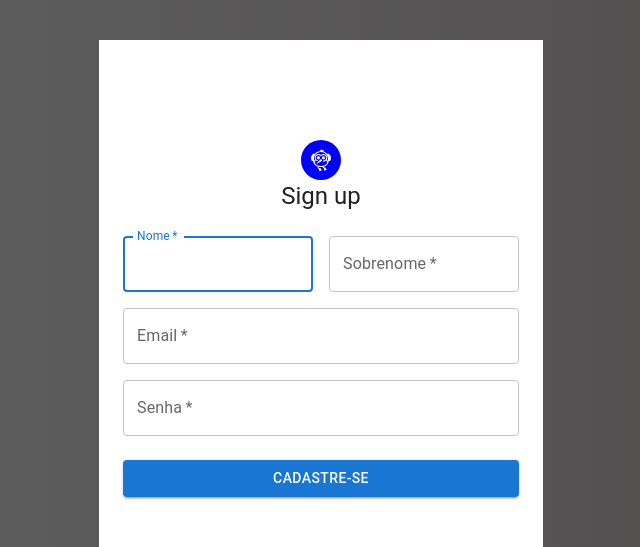
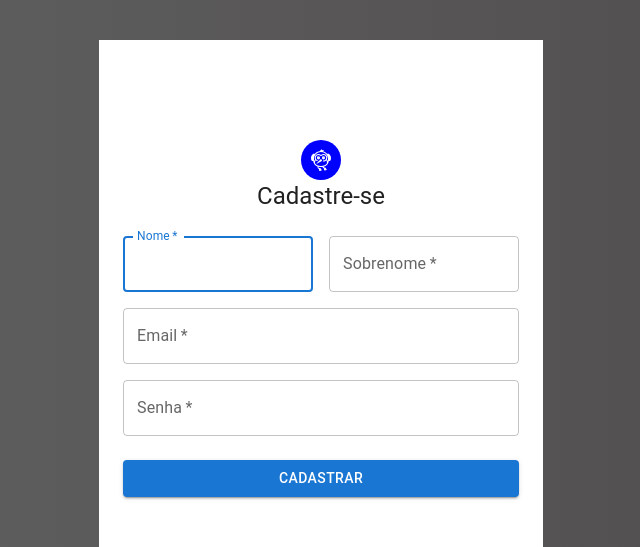
Before and after one commit to raphaelbaere/bentevi, a React (Create React App) app: page / in a window 1280 px wide. Shown: the top 547 px of the page, without its empty margins (319-959 px from the left). Built offline with nearby package versions, Linux system fonts and the light colour scheme.

Commit message:
cadastro fix

```diff
--- a/src/pages/SignUp/SignUp.js
+++ b/src/pages/SignUp/SignUp.js
@@ -109,7 +109,7 @@ export default function SignUp() {
             <FlutterDashIcon />
           </Avatar>
           <Typography component="h1" variant="h5">
-            Sign up
+            Cadastre-se
           </Typography>
           <Box component="form" noValidate onSubmit={handleSubmit} sx={{mt: 3}}>
             <Grid container spacing={2}>
@@ -171,7 +171,7 @@ export default function SignUp() {
               sx={{mt: 3, mb: 2}}
               onClick={handleSignUp}
             >
-              Cadastre-se
+              Cadastrar
             </Button>
           </Box>
         </Box>
```
